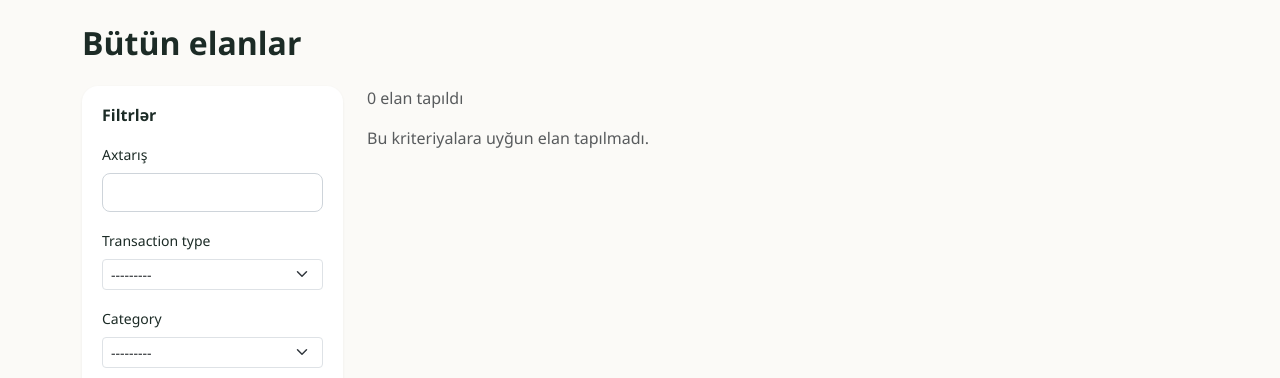
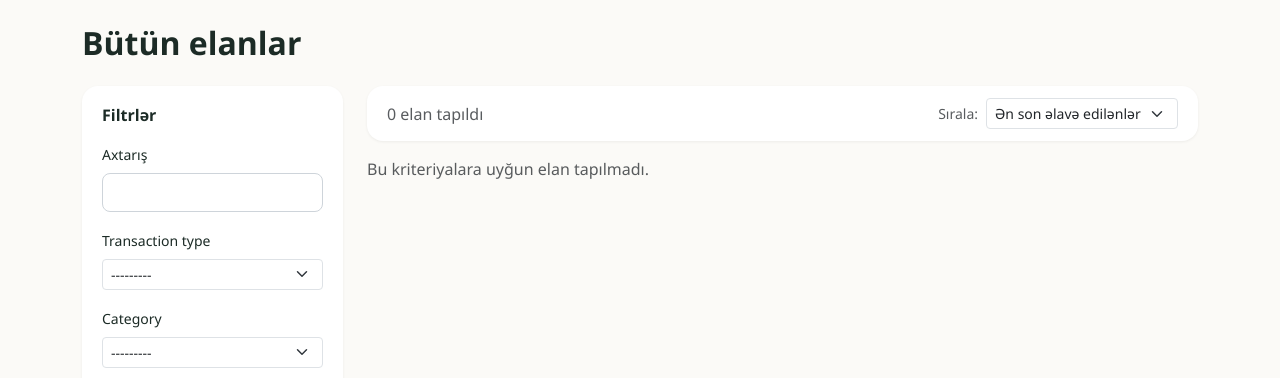
Before and after one commit to Qedir773/evtap, a Django app: page /elanlar/ in a window 1280 px wide. Shown: the part 58-436 px from the top of the page. Run offline with Django 5.2, Linux system fonts and the light colour scheme; data comes from the database, SQL or seed files in the repository; data that the repository does not hold is empty.

Commit message:
Add listing sort dropdown, view/date display, admin login link
- Sort box (newest, cheapest/priciest first, most viewed) at the top
  of listing/category pages, auto-submits via JS.
- Show "added on" date on every listing card.
- Add an admin-login badge and a restyled creator credit section
  (gradient background, serif display font) on the home page.

```diff
--- a/listings/filters.py
+++ b/listings/filters.py
@@ -6,6 +6,17 @@ from .models import Category, Listing
 _TEXT = forms.TextInput(attrs={"class": "form-control form-control-sm"})
 _NUMBER = forms.NumberInput(attrs={"class": "form-control form-control-sm"})
 _SELECT = forms.Select(attrs={"class": "form-select form-select-sm"})
+
+
+class _SortSelect(forms.Select):
+    """OrderingFilter requires a widget *class* (it wraps it for CSV support),
+    so attrs are baked in here rather than passed as an instance."""
+
+    def __init__(self, attrs=None, choices=()):
+        merged_attrs = {"class": "form-select form-select-sm evtap-sort-select"}
+        if attrs:
+            merged_attrs.update(attrs)
+        super().__init__(attrs=merged_attrs, choices=choices)
 
 
 class ListingFilter(django_filters.FilterSet):
@@ -23,6 +34,21 @@ class ListingFilter(django_filters.FilterSet):
     rooms = django_filters.NumberFilter(field_name="rooms", lookup_expr="exact", widget=_NUMBER)
     area_min = django_filters.NumberFilter(field_name="area_m2", lookup_expr="gte", widget=_NUMBER)
     area_max = django_filters.NumberFilter(field_name="area_m2", lookup_expr="lte", widget=_NUMBER)
+    sort = django_filters.OrderingFilter(
+        fields=(
+            ("created_at", "created_at"),
+            ("price", "price"),
+            ("views_count", "views_count"),
+        ),
+        choices=(
+            ("-created_at", "Ən son əlavə edilənlər"),
+            ("price", "Əvvəlcə ucuz"),
+            ("-price", "Əvvəlcə bahalı"),
+            ("-views_count", "Ən çox baxılan"),
+        ),
+        empty_label=None,
+        widget=_SortSelect,
+    )
 
     class Meta:
         model = Listing
--- a/static/css/evtap.css
+++ b/static/css/evtap.css
@@ -457,6 +457,52 @@ select {
   margin: 0 auto;
 }
 
+/* Sort bar */
+.evtap-sort-bar {
+  background: white;
+  border-radius: 1rem;
+  padding: 0.75rem 1.25rem;
+  box-shadow: 0 1px 3px rgba(0,0,0,0.06);
+}
+.evtap-sort-bar select {
+  width: auto;
+}
+
+/* Admin login badge (home page) */
+.evtap-admin-badge {
+  display: inline-block;
+  padding: 0.4rem 1.1rem;
+  border-radius: 2rem;
+  background-color: var(--evtap-sand);
+  color: var(--evtap-primary);
+  font-weight: 600;
+  font-size: 0.85rem;
+  text-decoration: none;
+  border: 1px solid #e2cfa5;
+}
+.evtap-admin-badge:hover {
+  background-color: #e8ddc9;
+  color: var(--evtap-primary-dark);
+}
+
+/* Creator block (home page) */
+.evtap-creator-block {
+  background: radial-gradient(circle at top left, var(--evtap-primary) 0%, var(--evtap-primary-dark) 60%, var(--evtap-ink) 100%);
+  border-radius: 1rem;
+  padding: 1.75rem 1.5rem;
+}
+.evtap-creator-name {
+  font-family: "Playfair Display", "Georgia", serif;
+  font-size: 1.4rem;
+  font-weight: 700;
+  letter-spacing: 0.02em;
+  color: var(--evtap-accent);
+}
+.evtap-creator-contact {
+  color: rgba(255, 255, 255, 0.75);
+  font-size: 0.95rem;
+}
+
 /* Footer */
 .evtap-footer {
   background-color: var(--evtap-ink);
--- a/static/js/evtap.js
+++ b/static/js/evtap.js
@@ -1,4 +1,10 @@
 document.addEventListener("DOMContentLoaded", function () {
+  document.querySelectorAll(".evtap-sort-select").forEach(function (select) {
+    select.addEventListener("change", function () {
+      select.form.submit();
+    });
+  });
+
   document.querySelectorAll(".evtap-fav-form").forEach(function (form) {
     form.addEventListener("submit", function (event) {
       event.preventDefault();
--- a/templates/base.html
+++ b/templates/base.html
@@ -6,6 +6,9 @@
     <meta name="viewport" content="width=device-width, initial-scale=1.0">
     <title>{% block title %}{{ site_name }} — Əmlak elanları{% endblock %}</title>
     <link href="https://cdn.jsdelivr.net/npm/bootstrap@5.3.3/dist/css/bootstrap.min.css" rel="stylesheet">
+    <link rel="preconnect" href="https://fonts.googleapis.com">
+    <link rel="preconnect" href="https://fonts.gstatic.com" crossorigin>
+    <link href="https://fonts.googleapis.com/css2?family=Playfair+Display:wght@700&display=swap" rel="stylesheet">
     <link href="{% static 'css/evtap.css' %}" rel="stylesheet">
 </head>
 <body>
--- a/templates/listings/listing_list.html
+++ b/templates/listings/listing_list.html
@@ -8,7 +8,7 @@
         {% include "partials/_filters_sidebar.html" %}
     </div>
     <div class="col-lg-9">
-        <p class="text-muted">{{ page_obj.paginator.count }} elan tapıldı</p>
+        {% include "partials/_sort_bar.html" %}
         <div class="row g-3">
             {% for listing in listings %}
                 {% include "partials/_listing_card.html" %}
--- a/templates/partials/_listing_card.html
+++ b/templates/partials/_listing_card.html
@@ -38,6 +38,7 @@
                 <div class="small text-muted mt-1">
                     {% if listing.rooms %}{{ listing.rooms }} otaq · {% endif %}{{ listing.area_m2 }} m²{% if listing.floor %} · {{ listing.floor }}/{{ listing.total_floors }} mərtəbə{% endif %}
                 </div>
+                <div class="small text-muted evtap-card-date mt-1">Əlavə edilib: {{ listing.created_at|date:"d.m.Y" }}</div>
             </div>
         </a>
     </div>
--- /dev/null
+++ b/templates/partials/_sort_bar.html
@@ -0,0 +1,12 @@
+<div class="evtap-sort-bar d-flex flex-wrap justify-content-between align-items-center gap-2 mb-3">
+    <p class="text-muted mb-0">{{ page_obj.paginator.count }} elan tapıldı</p>
+    <form method="get" class="d-flex align-items-center gap-2">
+        {% for key, value in request.GET.items %}
+            {% if key != "sort" and key != "page" %}
+            <input type="hidden" name="{{ key }}" value="{{ value }}">
+            {% endif %}
+        {% endfor %}
+        <label class="small text-muted mb-0" for="id_sort">Sırala:</label>
+        {{ filter.form.sort }}
+    </form>
+</div>
```
Also changed, not shown: templates/core/home.html (+7 -3 lines).
